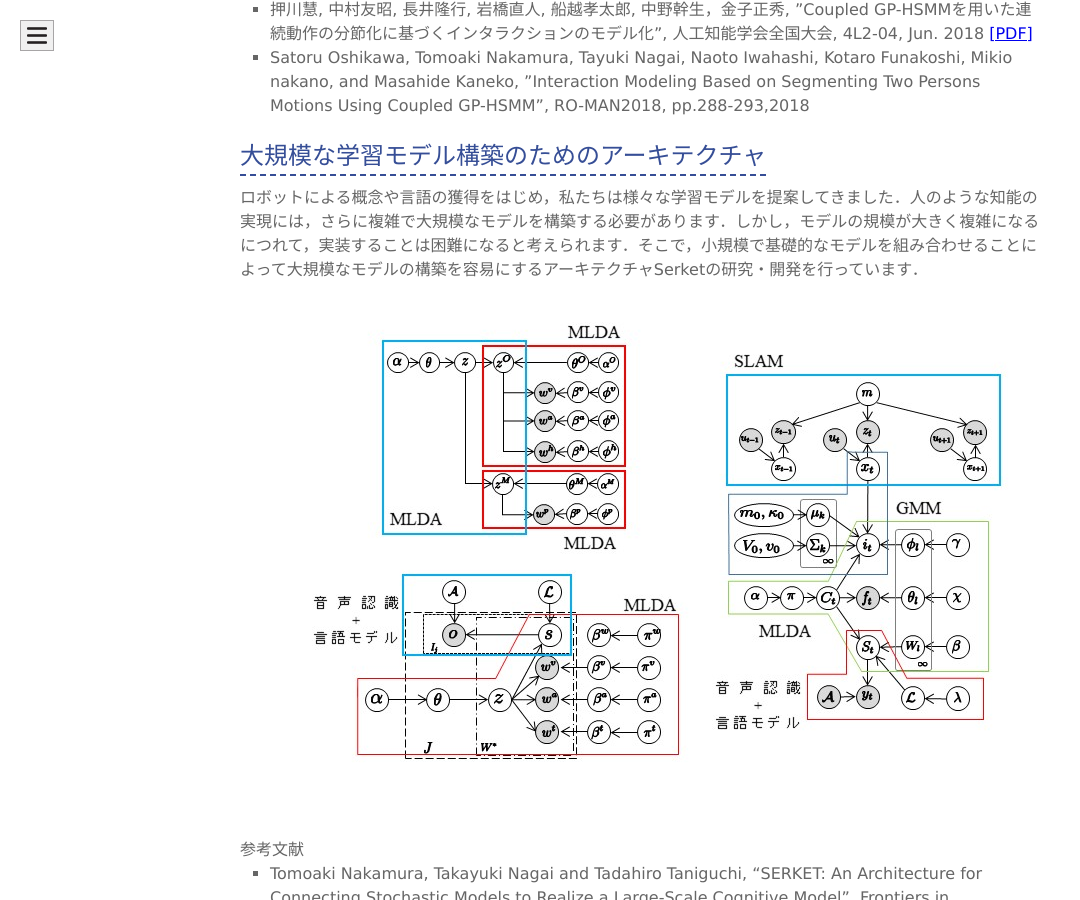
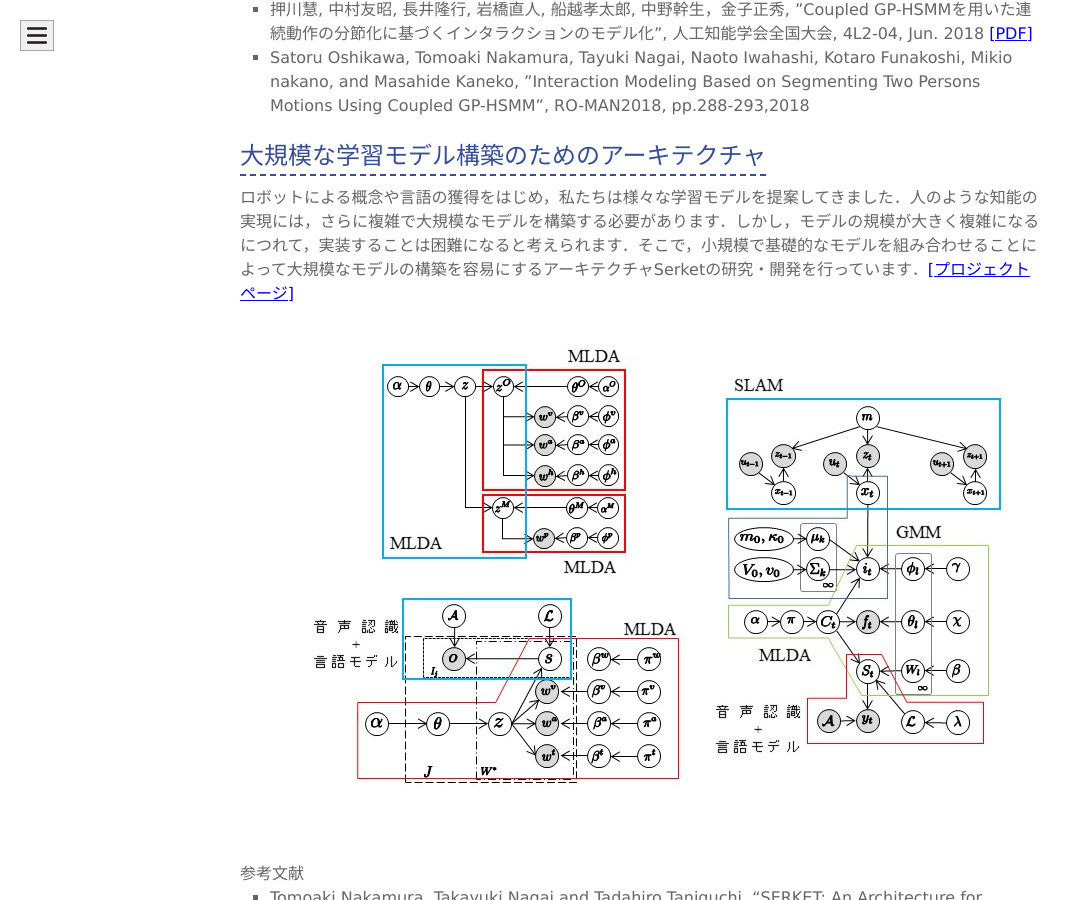
Before and after one commit to naka-lab/naka-lab.github.io, a Jekyll site: the page built from subpages/research.md, in a window 1280 px wide and 900 px high, scrolled down 2765 px. Shown: the whole window, without its empty margins (0-1080 px from the left). Built offline with Jekyll 4.4.1, drawn with Linux system fonts in a browser that asks for light colours; our own code applies the rules of GitHub Pages for plain Markdown files.

Commit message:
Update research.md

```diff
--- a/subpages/research.md
+++ b/subpages/research.md
@@ -47,7 +47,7 @@ layout: default
 
 
 ## 大規模な学習モデル構築のためのアーキテクチャ
-ロボットによる概念や言語の獲得をはじめ，私たちは様々な学習モデルを提案してきました．人のような知能の実現には，さらに複雑で大規模なモデルを構築する必要があります．しかし，モデルの規模が大きく複雑になるにつれて，実装することは困難になると考えられます．そこで，小規模で基礎的なモデルを組み合わせることによって大規模なモデルの構築を容易にするアーキテクチャSerketの研究・開発を行っています．
+ロボットによる概念や言語の獲得をはじめ，私たちは様々な学習モデルを提案してきました．人のような知能の実現には，さらに複雑で大規模なモデルを構築する必要があります．しかし，モデルの規模が大きく複雑になるにつれて，実装することは困難になると考えられます．そこで，小規模で基礎的なモデルを組み合わせることによって大規模なモデルの構築を容易にするアーキテクチャSerketの研究・開発を行っています．[[プロジェクトページ]](http://serket.naka-lab.org/)
 ![概念・言語獲得](imgs/graphical_models.jpg)
 
 ### 参考文献
```
